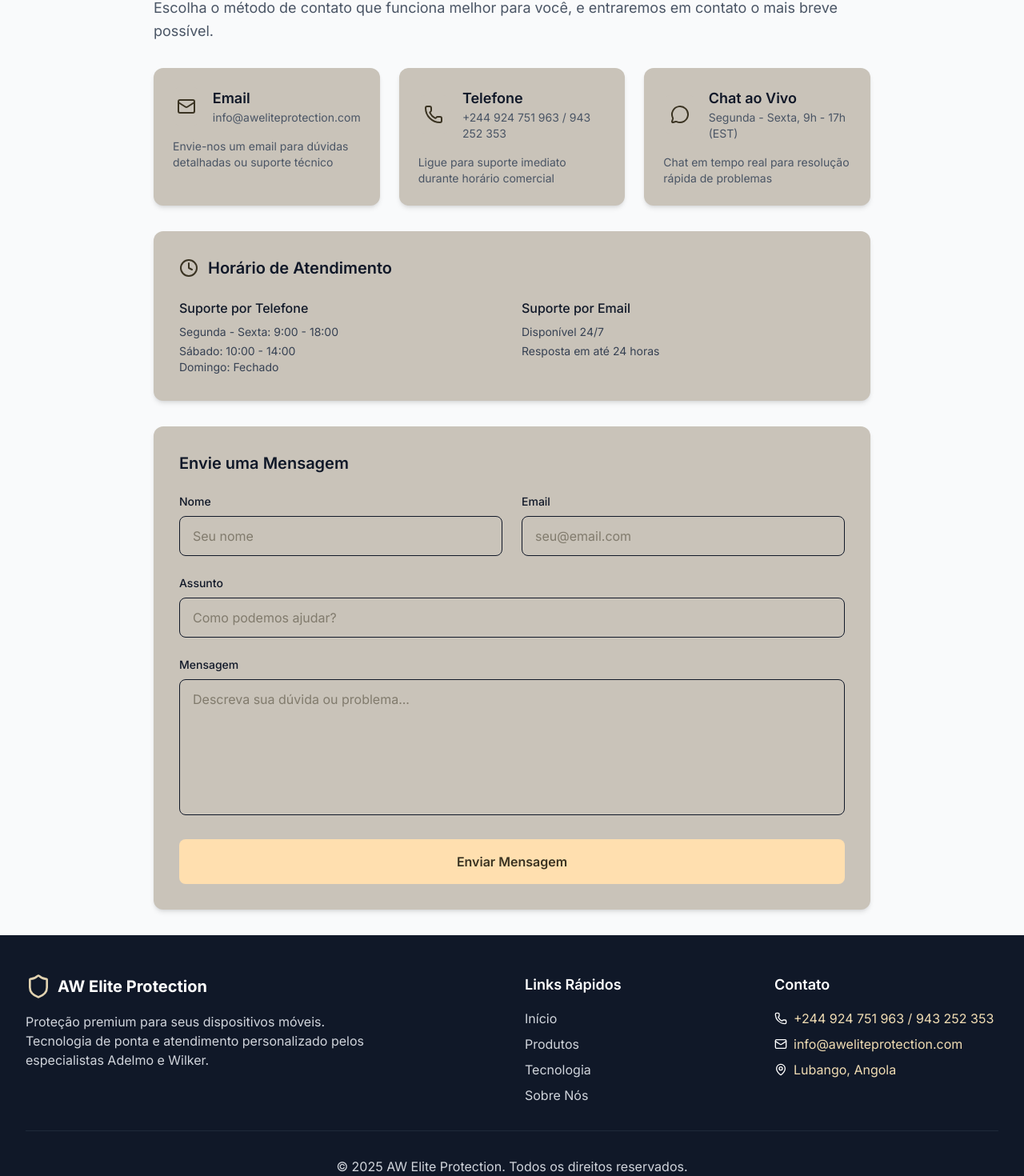
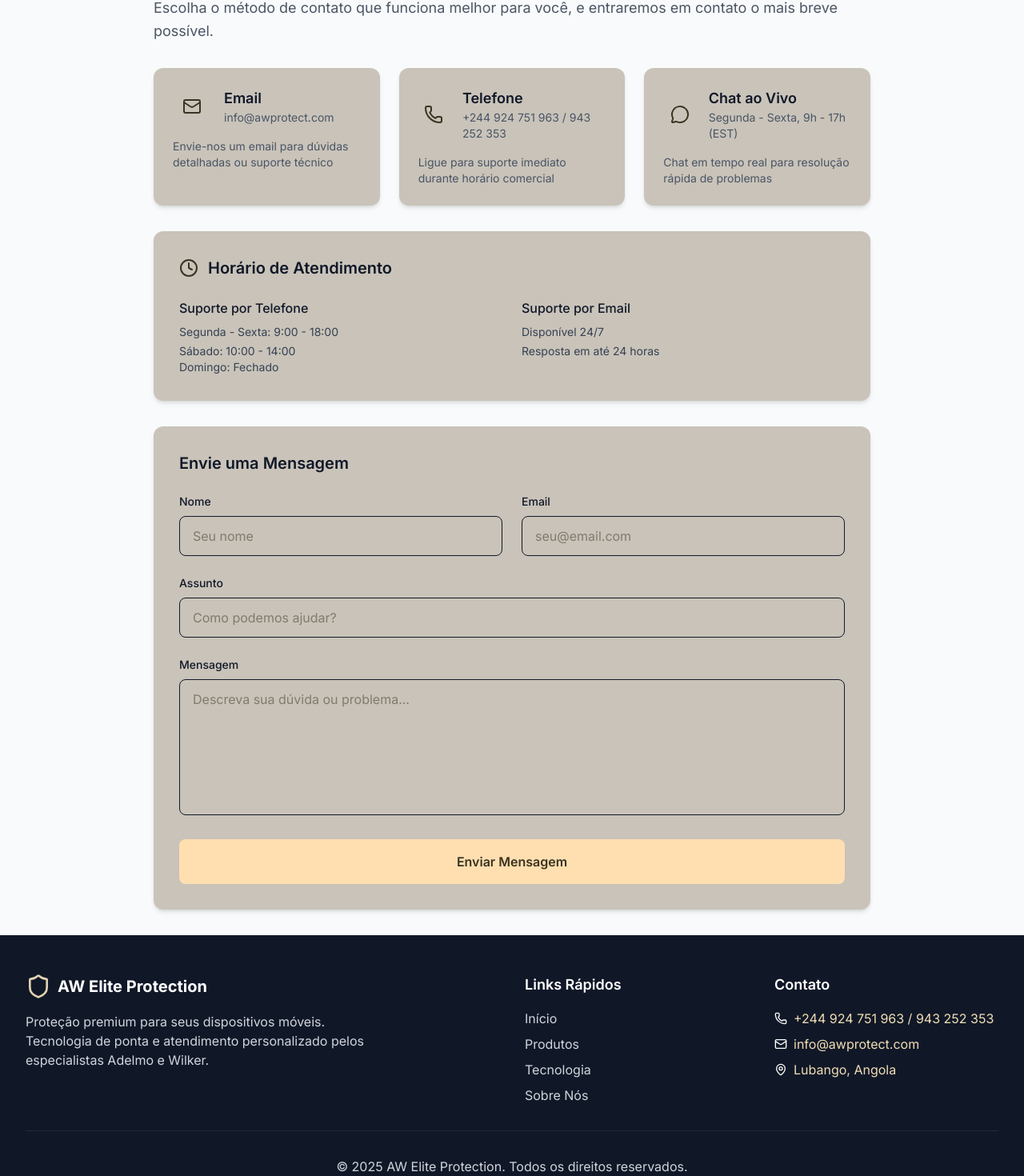
Before and after one commit to SilesterGold9/aw, a Next.js app: page /contato in a window 1280 px wide. Shown: the part 329-1799 px from the top of the page at 80% size. Built offline with nearby package versions, Linux system fonts and the light colour scheme.

Commit message:
fix: Update email address in Footer and Contato pages

```diff
--- a/app/components/Footer.tsx
+++ b/app/components/Footer.tsx
@@ -70,9 +70,7 @@
               </li>
               <li className="flex items-center space-x-2">
                 <Mail className="h-4 w-4 text-white-500" />
-                <span className="text-[#f0dcb3]">
-                  info@aweliteprotection.com
-                </span>
+                <span className="text-[#f0dcb3]">info@awprotect.com</span>
               </li>
               <li className="flex items-center space-x-2">
                 <MapPin className="h-4 w-4 text-white-500" />
--- a/app/contato/page.tsx
+++ b/app/contato/page.tsx
@@ -60,9 +60,7 @@
                 </div>
                 <div>
                   <h3 className="text-lg font-semibold text-gray-900">Email</h3>
-                  <p className="text-gray-600 text-sm">
-                    info@aweliteprotection.com
-                  </p>
+                  <p className="text-gray-600 text-sm">info@awprotect.com</p>
                 </div>
               </div>
               <p className="text-gray-600 text-sm ">
```
